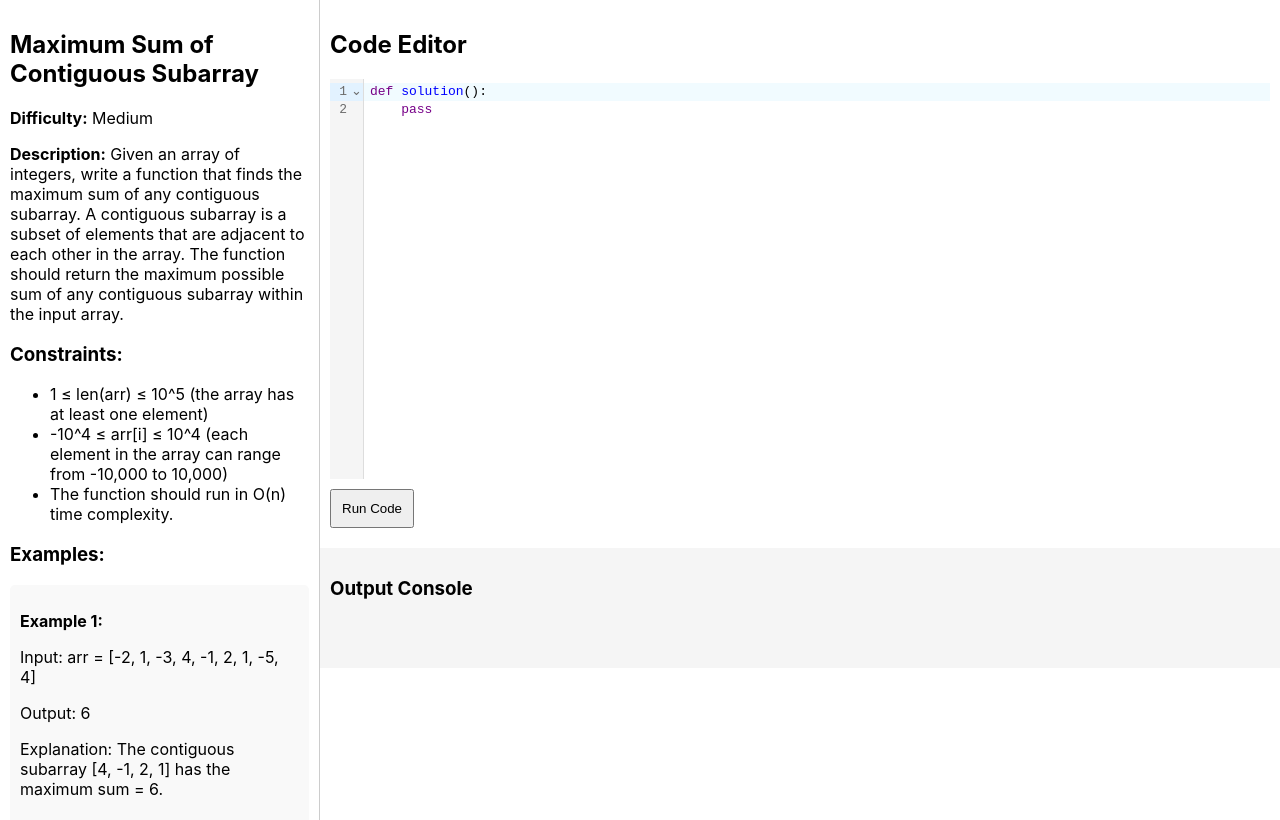
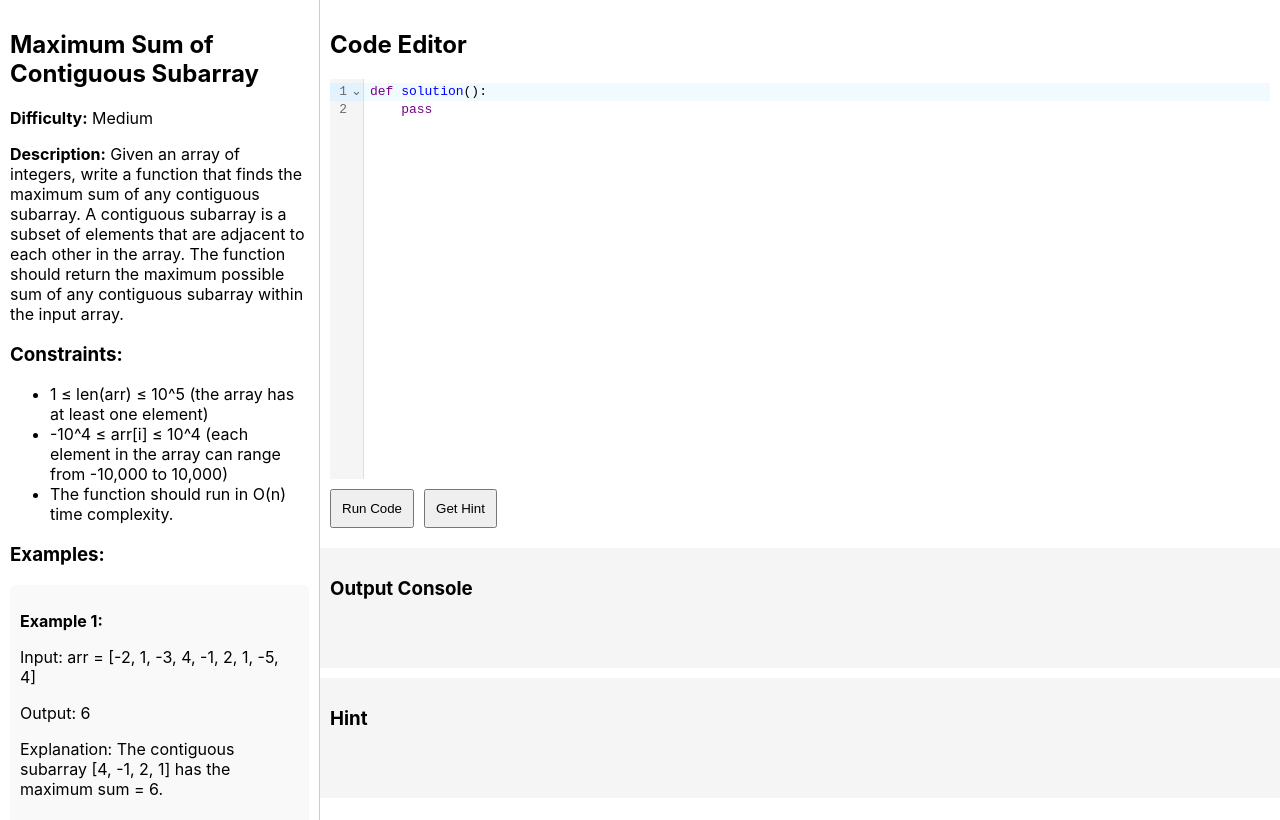
Before and after one commit to tanishabisht/App-LeetcodeAI, a React (Create React App) app: page / in a window 1280 px wide. Built offline with nearby package versions, Linux system fonts and the light colour scheme.

Commit message:
add hint button

```diff
--- a/src/components/CodeEditor.js
+++ b/src/components/CodeEditor.js
@@ -2,11 +2,15 @@ import React, { useState } from 'react';
 import CodeMirror from '@uiw/react-codemirror';
 import { python } from '@codemirror/lang-python';
 
-const CodeEditor = ({ executeCode }) => {
+const CodeEditor = ({ executeCode, getHint }) => {
   const [code, setCode] = useState('def solution():\n    pass');
 
   const handleRun = () => {
     executeCode(code);
+  };
+
+  const handleGetHint = () => {
+    getHint(code);
   };
 
   return (
@@ -19,7 +23,10 @@ const CodeEditor = ({ executeCode }) => {
         onChange={(value) => setCode(value)}
         placeholder="Write your Python code here..."
       />
-      <button onClick={handleRun} style={{ padding: '10px', marginTop: '10px' }}>Run Code</button>
+      <div style={{ marginTop: '10px' }}>
+        <button onClick={handleRun} style={{ padding: '10px', marginRight: '10px' }}>Run Code</button>
+        <button onClick={handleGetHint} style={{ padding: '10px' }}>Get Hint</button>
+      </div>
     </div>
   );
 };
--- a/src/components/CodingPlatform.js
+++ b/src/components/CodingPlatform.js
@@ -1,17 +1,32 @@
 import React, { useState } from 'react';
 import { ProblemStatement, CodeEditor } from './index';
+import { problemStatement1 } from '../constant'
 import axios from 'axios';
 
 const CodingPlatform = () => {
   const [output, setOutput] = useState('');
+  const [hint, setHint] = useState('');
 
   const executeCode = async (code) => {
     try {
       const response = await axios.post('http://127.0.0.1:8000/executeCode', { code });
-      console.log(response)
       setOutput(response.data.output);
     } catch (error) {
       setOutput(`Error: ${error.message}`);
+    }
+  };
+
+  const getHint = async (code) => {
+    try {
+      const response = await axios.post('http://127.0.0.1:8000/getHint', {
+        problem_statement: JSON.stringify(problemStatement1),
+        user_code: code,
+        hint_type: "optimization",
+        previous_hints: []
+      });
+      setHint(response.data.hint);
+    } catch (error) {
+      setHint(`Error: ${error.message}`);
     }
   };
 
@@ -21,10 +36,14 @@ const CodingPlatform = () => {
         <ProblemStatement />
       </div>
       <div style={{ flex: '3' }}>
-        <CodeEditor executeCode={executeCode} />
+        <CodeEditor executeCode={executeCode} getHint={getHint} />
         <div style={{ padding: '10px', background: '#f5f5f5', marginTop: '10px', height: '100px', overflowY: 'auto' }}>
           <h3>Output Console</h3>
           <pre>{output}</pre>
+        </div>
+        <div style={{ padding: '10px', background: '#f5f5f5', marginTop: '10px', height: '100px', overflowY: 'auto' }}>
+          <h3>Hint</h3>
+          <pre>{hint}</pre>
         </div>
       </div>
     </div>
```
